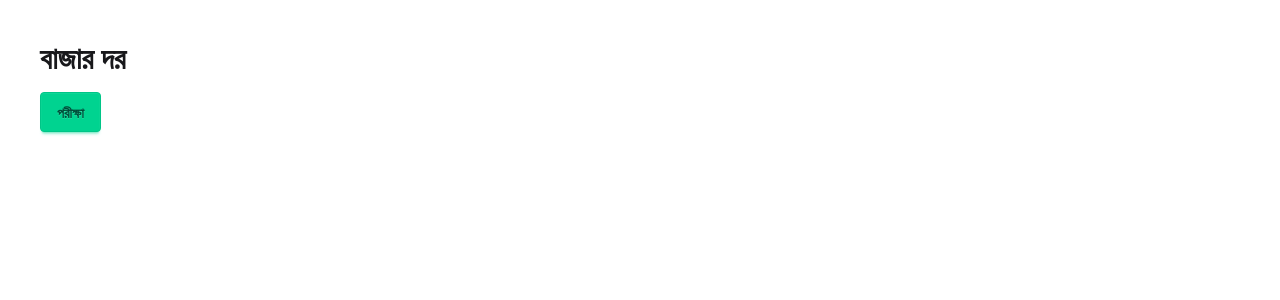
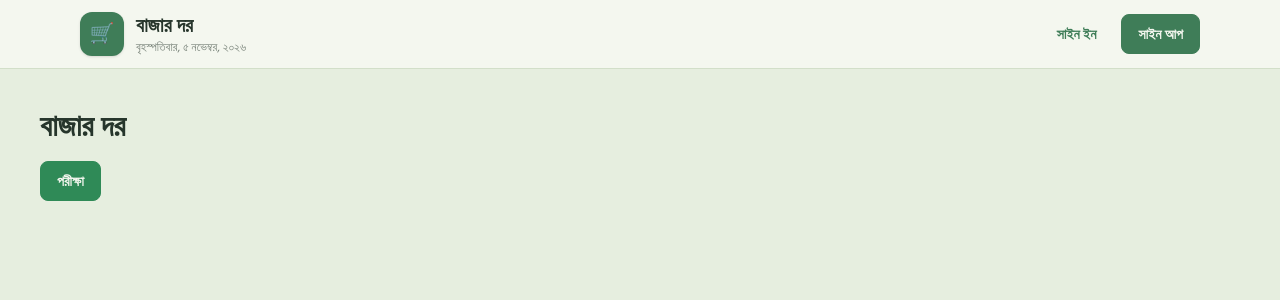
Before and after one commit to at-Shreya/bazar-dor, a Next.js app: page / in a window 1280 px wide. Shown: the top 300 px of the page. Built offline with nearby package versions, Linux system fonts and the light colour scheme; no server answers.

Commit message:
Created Navbar with bangla date, active category links, auth buttons and price ticker also add API and bangla number formatting

```diff
--- a/app/globals.css
+++ b/app/globals.css
@@ -1,2 +1,81 @@
 @import "tailwindcss";
-@plugin "daisyui";
+
+@plugin "daisyui" {
+  themes: false;
+}
+
+@plugin "daisyui/theme" {
+  name: "bazardor";
+  default: true;
+  prefersdark: false;
+  color-scheme: light;
+
+  /* Background */
+  --color-base-100: #f4f7ef;
+  --color-base-200: #e6eedf;
+  --color-base-300: #d2dfc9;
+  --color-base-content: #26352b;
+
+  /* Brand color */
+  --color-primary: #3f7d58;
+  --color-primary-content: #f4f7ef;
+  --color-secondary: #d8a75f;
+  --color-secondary-content: #3a2a12;
+  --color-accent: #8db89d;
+  --color-accent-content: #1d2e24;
+  --color-neutral: #66756a;
+  --color-neutral-content: #f4f7ef;
+
+  /* Price color */
+  --color-success: #2f8a57;
+  --color-success-content: #f4f7ef;
+  --color-error: #c0544c;
+  --color-error-content: #fff5f3;
+  --color-warning: #c98f2e;
+  --color-warning-content: #2b1d05;
+  --color-info: #5b8fb0;
+  --color-info-content: #f4f7ef;
+
+
+  --radius-selector: 1rem;
+  --radius-field: 0.5rem;
+  --radius-box: 1rem;
+  --size-selector: 0.25rem;
+  --size-field: 0.25rem;
+  --border: 1px;
+  --depth: 0;
+  --noise: 0;
+}
+
+/* Mobile */
+@utility no-scrollbar {
+  scrollbar-width: none;
+  &::-webkit-scrollbar {
+    display: none;
+  }
+}
+
+/* Price ticker */
+@keyframes ticker-scroll {
+  from {
+    transform: translateX(0);
+  }
+  to {
+    transform: translateX(-50%);
+  }
+}
+
+.ticker-track {
+  width: max-content;
+  animation: ticker-scroll 90s linear infinite;
+}
+
+.ticker:hover .ticker-track {
+  animation-play-state: paused;
+}
+
+@media (prefers-reduced-motion: reduce) {
+  .ticker-track {
+    animation-duration: 240s;
+  }
+}
--- a/app/layout.js
+++ b/app/layout.js
@@ -1,14 +1,11 @@
-import { Geist, Geist_Mono } from "next/font/google";
+import { Hind_Siliguri } from "next/font/google";
+import Navbar from "@/components/navbar/Navbar";
 import "./globals.css";
 
-const geistSans = Geist({
-  variable: "--font-geist-sans",
-  subsets: ["latin"],
-});
-
-const geistMono = Geist_Mono({
-  variable: "--font-geist-mono",
-  subsets: ["latin"],
+const hindSiliguri = Hind_Siliguri({
+  subsets: ["bengali", "latin"],
+  weight: ["400", "500", "600", "700"],
+  display: "swap",
 });
 
 export const metadata = {
@@ -18,11 +15,13 @@ export const metadata = {
 
 export default function RootLayout({ children }) {
   return (
-    <html
-      lang="bn"
-      className={`${geistSans.variable} ${geistMono.variable} h-full antialiased`}
-    >
-      <body className="min-h-full flex flex-col">{children}</body>
+    <html lang="bn" data-theme="bazardor">
+      <body
+        className={`${hindSiliguri.className} min-h-screen bg-base-200 text-base-content antialiased`}
+      >
+        <Navbar />
+        {children}
+      </body>
     </html>
   );
 }
--- /dev/null
+++ b/components/navbar/AuthButtons.jsx
@@ -0,0 +1,68 @@
+"use client";
+
+import Link from "next/link";
+
+export default function AuthButtons() {
+  // BetterAuth add
+  const user = null;
+
+  const handleSignOut = () => {
+  };
+
+  // Sign in and sign up
+  if (!user) {
+    return (
+      <div className="flex items-center gap-2">
+        <Link href="/signin" className="btn btn-ghost btn-sm text-primary sm:btn-md">
+          সাইন ইন
+        </Link>
+        <Link href="/signup" className="btn btn-primary btn-sm sm:btn-md">
+          সাইন আপ
+        </Link>
+      </div>
+    );
+  }
+
+  // dropdown
+  return (
+    <div className="dropdown dropdown-end">
+      <div
+        tabIndex={0}
+        role="button"
+        className="btn btn-ghost btn-sm gap-2 px-2 sm:btn-md"
+      >
+        {user.image ? (
+          // eslint-disable-next-line @next/next/no-img-element
+          <img
+            src={user.image}
+            alt={user.name}
+            className="size-8 rounded-full object-cover"
+            referrerPolicy="no-referrer"
+          />
+        ) : (
+          <span className="grid size-8 place-items-center rounded-full bg-primary/15 font-semibold text-primary">
+            {user.name?.charAt(0) ?? "?"}
+          </span>
+        )}
+        <span className="hidden font-medium sm:inline">{user.name}</span>
+        <span aria-hidden="true" className="text-xs opacity-60">
+          ▾
+        </span>
+      </div>
+
+      <ul
+        tabIndex={-1}
+        className="dropdown-content menu z-50 mt-2 w-48 rounded-box border border-base-300 bg-base-100 p-2 shadow-md"
+      >
+        <li>
+          <Link href="/my-profile">আমার প্রোফাইল</Link>
+        </li>
+        <li>
+          <button type="button" onClick={handleSignOut} className="text-error">
+            সাইন আউট
+          </button>
+        </li>
+      </ul>
+    </div>
+  );
+}
--- /dev/null
+++ b/components/navbar/BanglaDate.jsx
@@ -0,0 +1,22 @@
+"use client";
+
+import { useSyncExternalStore } from "react";
+
+const dateFormatter = new Intl.DateTimeFormat("bn-BD", {
+  weekday: "long",
+  day: "numeric",
+  month: "long",
+  year: "numeric",
+  timeZone: "Asia/Dhaka",
+});
+
+// date change
+const subscribe = () => () => {};
+const getTodayText = () => dateFormatter.format(new Date());
+const getServerText = () => "";
+
+export default function BanglaDate({ className = "" }) {
+  const today = useSyncExternalStore(subscribe, getTodayText, getServerText);
+
+  return <span className={className}>{today || "\u00A0"}</span>;
+}
--- /dev/null
+++ b/components/navbar/CategoryLinks.jsx
@@ -0,0 +1,38 @@
+"use client";
+
+import Link from "next/link";
+import { usePathname } from "next/navigation";
+
+export default function CategoryLinks({ categories }) {
+  const pathname = usePathname();
+
+  if (categories.length === 0) return null;
+
+  return (
+    <nav aria-label="পণ্যের ক্যাটাগরি" className="border-t border-base-300">
+      <ul className="no-scrollbar mx-auto flex max-w-6xl gap-1 overflow-x-auto px-4 py-2">
+        {categories.map((category) => {
+          const href = `/category/${category.slug}`;
+          const isActive = pathname === href;
+
+          return (
+            <li key={category.slug} className="shrink-0">
+              <Link
+                href={href}
+                aria-current={isActive ? "page" : undefined}
+                className={`flex items-center gap-1.5 rounded-full px-3 py-1.5 text-sm transition-colors ${
+                  isActive
+                    ? "bg-primary font-semibold text-primary-content shadow-sm"
+                    : "text-base-content/80 hover:bg-primary/10 hover:text-primary"
+                }`}
+              >
+                <span aria-hidden="true">{category.icon}</span>
+                {category.nameBn}
+              </Link>
+            </li>
+          );
+        })}
+      </ul>
+    </nav>
+  );
+}
--- /dev/null
+++ b/components/navbar/Navbar.jsx
@@ -0,0 +1,40 @@
+import Link from "next/link";
+import { getCategories, getProducts } from "@/lib/api";
+import AuthButtons from "./AuthButtons";
+import BanglaDate from "./BanglaDate";
+import CategoryLinks from "./CategoryLinks";
+import PriceTicker from "./PriceTicker";
+
+export default async function Navbar() {
+  const [categories, products] = await Promise.all([
+    getCategories(),
+    getProducts(),
+  ]);
+
+  return (
+    <header>
+      <div className="border-b border-base-300 bg-base-100">
+        <div className="mx-auto flex max-w-6xl items-center justify-between gap-3 px-4 py-3">
+          <Link href="/" className="flex items-center gap-3">
+            <span
+              aria-hidden="true"
+              className="grid size-10 place-items-center rounded-xl bg-primary text-xl shadow-sm sm:size-11"
+            >
+              🛒
+            </span>
+            <span className="leading-tight">
+              <span className="block text-lg font-bold sm:text-xl">বাজার দর</span>
+              <BanglaDate className="block text-xs text-base-content/60" />
+            </span>
+          </Link>
+
+          <AuthButtons />
+        </div>
+
+        <CategoryLinks categories={categories} />
+      </div>
+
+      <PriceTicker products={products} />
+    </header>
+  );
+}
--- /dev/null
+++ b/components/navbar/PriceTicker.jsx
@@ -0,0 +1,38 @@
+import { changeStyle, formatPct, toBnNumber, unitBn } from "@/lib/format";
+
+export default function PriceTicker({ products }) {
+  if (products.length === 0) return null;
+
+  const items = [...products, ...products];
+
+  return (
+    <div
+      className="ticker overflow-hidden border-b border-base-300 bg-primary/10"
+      aria-label="আজকের দামের সংক্ষিপ্ত তালিকা"
+    >
+      <ul className="ticker-track flex">
+        {items.map((product, index) => {
+          const style = changeStyle(product.change.dir);
+          const isCopy = index >= products.length;
+
+          return (
+            <li
+              key={`${product.slug}-${index}`}
+              aria-hidden={isCopy ? "true" : undefined}
+              className="flex items-center gap-1.5 whitespace-nowrap px-5 py-2 text-sm"
+            >
+              <span aria-hidden="true">{product.image}</span>
+              <span className="font-medium">{product.nameBn}</span>
+              <span className="text-base-content/70">
+                {toBnNumber(product.today)} টাকা/{unitBn(product.unit)}
+              </span>
+              <span className={`font-semibold ${style.text}`}>
+                {style.arrow} {formatPct(product.change.pct)}
+              </span>
+            </li>
+          );
+        })}
+      </ul>
+    </div>
+  );
+}
--- /dev/null
+++ b/lib/api.js
@@ -0,0 +1,32 @@
+// মূল API কাজ না করলে পরের বিকল্প URL থেকে চেষ্টা করবে
+const BASE_URLS = [
+  "https://openapi.programming-hero.com/api/bazardor",
+  "https://api.api-store.workers.dev/api/bazardor",
+  "https://api.abcz.workers.dev/api/bazardor",
+];
+
+async function fetchFromApi(path) {
+  for (const baseUrl of BASE_URLS) {
+    try {
+      const res = await fetch(`${baseUrl}${path}`, {
+        next: { revalidate: 3600 },
+      });
+      if (res.ok) {
+        return await res.json();
+      }
+    } catch (error) {
+      console.error(`API error (${baseUrl}${path}):`, error.message);
+    }
+  }
+  return null;
+}
+
+export async function getCategories() {
+  const data = await fetchFromApi("/categories");
+  return Array.isArray(data) ? data : [];
+}
+
+export async function getProducts() {
+  const data = await fetchFromApi("/products");
+  return Array.isArray(data) ? data : [];
+}
--- /dev/null
+++ b/lib/format.js
@@ -0,0 +1,35 @@
+const bnNumber = new Intl.NumberFormat("bn-BD");
+
+const bnDecimal = new Intl.NumberFormat("bn-BD", {
+  minimumFractionDigits: 1,
+  maximumFractionDigits: 1,
+});
+
+const UNIT_BN = {
+  kg: "কেজি",
+  litre: "লিটার",
+  dozen: "ডজন",
+  piece: "পিস",
+};
+
+export function toBnNumber(value) {
+  return bnNumber.format(value);
+}
+
+export function unitBn(unit) {
+  return UNIT_BN[unit] ?? unit;
+}
+
+export function formatPct(pct) {
+  return `${bnDecimal.format(Math.abs(pct))}%`;
+}
+
+const CHANGE_STYLES = {
+  up: { arrow: "▲", text: "text-error", badge: "bg-error/10 text-error" },
+  down: { arrow: "▼", text: "text-success", badge: "bg-success/10 text-success" },
+  flat: { arrow: "—", text: "text-neutral", badge: "bg-neutral/10 text-neutral" },
+};
+
+export function changeStyle(dir) {
+  return CHANGE_STYLES[dir] ?? CHANGE_STYLES.flat;
+}
```
